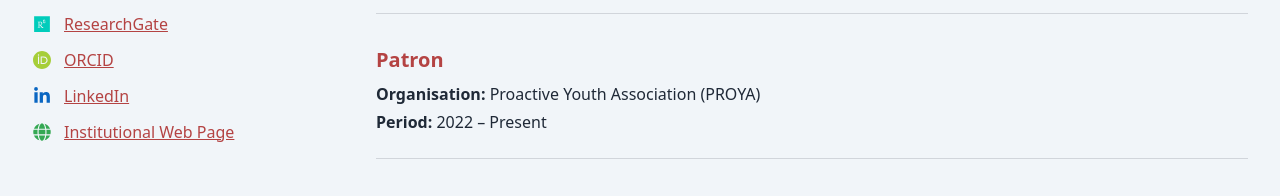
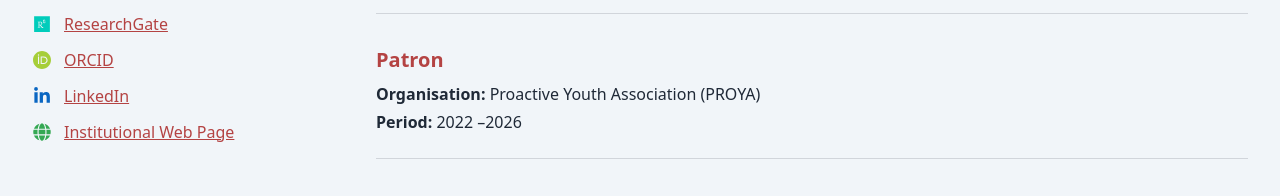
Before and after one commit to alexmwalec/dr-lazalo-academic-researcher, a React (Create React App) app: page /board-membership in a window 1280 px wide. Shown: the part 835-1031 px from the top of the page. Built offline with nearby package versions, Linux system fonts and the light colour scheme.

Commit message:
Changing from 2022-present to 2022 –2026

```diff
--- a/src/Pages/BoardMembership/membershipData.js
+++ b/src/Pages/BoardMembership/membershipData.js
@@ -15,7 +15,7 @@ export const membershipData = [
     year: 2022,
     title: "Patron",
     organization: "Proactive Youth Association (PROYA)",
-    period: "2022 – Present",
+    period: "2022 –2026 ",
   },
   {
     year: 2018,
```
